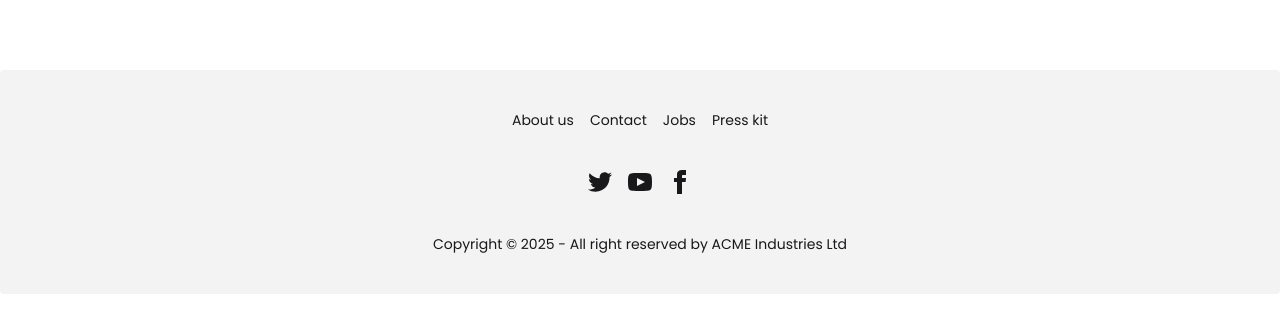
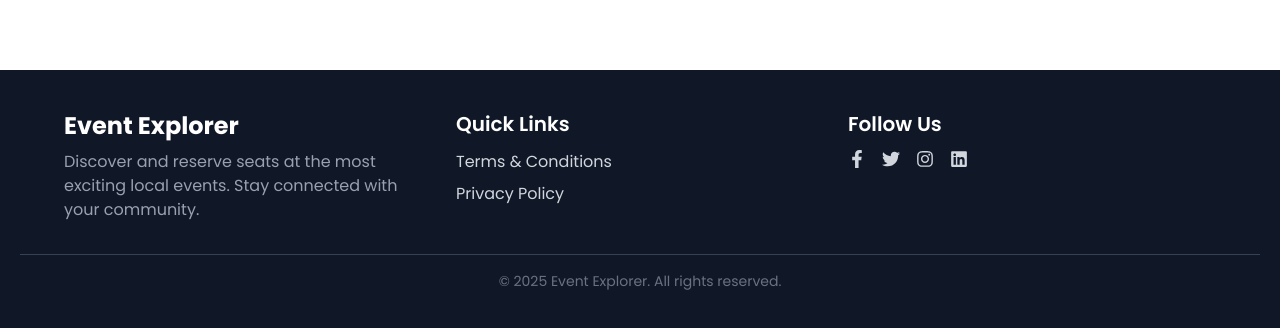
Before and after one commit to Md-Ramjan-Ali/event-explorer, a React (Vite) app: page / in a window 1280 px wide. Shown: the part 1622-1950 px from the top of the page. Before the commit the page ends 1916 px from the top, so only its background shows below. Built offline with nearby package versions, Linux system fonts and the light colour scheme; no server answers.

Commit message:
added footer section

```diff
--- a/src/components/Footer/Footer.jsx
+++ b/src/components/Footer/Footer.jsx
@@ -1,58 +1,84 @@
 import React from 'react';
+import { FaFacebookF, FaInstagram, FaLinkedin, FaTwitter } from 'react-icons/fa';
+import { Link } from 'react-router';
 
 const Footer = () => {
   return (
     <div>
-      <footer className="footer footer-horizontal footer-center bg-base-200 text-base-content rounded p-10">
-        <nav className="grid grid-flow-col gap-4">
-          <a className="link link-hover">About us</a>
-          <a className="link link-hover">Contact</a>
-          <a className="link link-hover">Jobs</a>
-          <a className="link link-hover">Press kit</a>
-        </nav>
-        <nav>
-          <div className="grid grid-flow-col gap-4">
-            <a>
-              <svg
-                xmlns="http://www.w3.org/2000/svg"
-                width="24"
-                height="24"
-                viewBox="0 0 24 24"
-                className="fill-current"
+      <footer className="bg-gray-900 text-gray-100 py-10 px-5 mt-16">
+        <div className="max-w-6xl mx-auto grid grid-cols-1 md:grid-cols-3 gap-6">
+          {/* Left Column: Logo + Description */}
+          <div>
+            <h2 className="text-2xl font-bold text-white">Event Explorer</h2>
+            <p className="mt-2 text-gray-400">
+              Discover and reserve seats at the most exciting local events. Stay
+              connected with your community.
+            </p>
+          </div>
+
+          {/* Middle Column: Links */}
+          <div>
+            <h3 className="text-xl font-semibold text-white mb-3">
+              Quick Links
+            </h3>
+            <ul className="space-y-2 text-gray-300">
+              <li>
+                <Link to="/terms" className="hover:text-white">
+                  Terms & Conditions
+                </Link>
+              </li>
+              <li>
+                <Link to="/privacy" className="hover:text-white">
+                  Privacy Policy
+                </Link>
+              </li>
+            </ul>
+          </div>
+
+          {/* Right Column: Social */}
+          <div>
+            <h3 className="text-xl font-semibold text-white mb-3">Follow Us</h3>
+            <div className="flex gap-4 text-gray-300 text-lg">
+              <a
+                href="https://facebook.com"
+                target="_blank"
+                rel="noopener noreferrer"
+                className="hover:text-white"
               >
-                <path d="M24 4.557c-.883.392-1.832.656-2.828.775 1.017-.609 1.798-1.574 2.165-2.724-.951.564-2.005.974-3.127 1.195-.897-.957-2.178-1.555-3.594-1.555-3.179 0-5.515 2.966-4.797 6.045-4.091-.205-7.719-2.165-10.148-5.144-1.29 2.213-.669 5.108 1.523 6.574-.806-.026-1.566-.247-2.229-.616-.054 2.281 1.581 4.415 3.949 4.89-.693.188-1.452.232-2.224.084.626 1.956 2.444 3.379 4.6 3.419-2.07 1.623-4.678 2.348-7.29 2.04 2.179 1.397 4.768 2.212 7.548 2.212 9.142 0 14.307-7.721 13.995-14.646.962-.695 1.797-1.562 2.457-2.549z"></path>
-              </svg>
-            </a>
-            <a>
-              <svg
-                xmlns="http://www.w3.org/2000/svg"
-                width="24"
-                height="24"
-                viewBox="0 0 24 24"
-                className="fill-current"
+                <FaFacebookF />
+              </a>
+              <a
+                href="https://twitter.com"
+                target="_blank"
+                rel="noopener noreferrer"
+                className="hover:text-white"
               >
-                <path d="M19.615 3.184c-3.604-.246-11.631-.245-15.23 0-3.897.266-4.356 2.62-4.385 8.816.029 6.185.484 8.549 4.385 8.816 3.6.245 11.626.246 15.23 0 3.897-.266 4.356-2.62 4.385-8.816-.029-6.185-.484-8.549-4.385-8.816zm-10.615 12.816v-8l8 3.993-8 4.007z"></path>
-              </svg>
-            </a>
-            <a>
-              <svg
-                xmlns="http://www.w3.org/2000/svg"
-                width="24"
-                height="24"
-                viewBox="0 0 24 24"
-                className="fill-current"
+                <FaTwitter />
+              </a>
+              <a
+                href="https://instagram.com"
+                target="_blank"
+                rel="noopener noreferrer"
+                className="hover:text-white"
               >
-                <path d="M9 8h-3v4h3v12h5v-12h3.642l.358-4h-4v-1.667c0-.955.192-1.333 1.115-1.333h2.885v-5h-3.808c-3.596 0-5.192 1.583-5.192 4.615v3.385z"></path>
-              </svg>
-            </a>
+                <FaInstagram />
+              </a>
+              <a
+                href="https://linkedin.com"
+                target="_blank"
+                rel="noopener noreferrer"
+                className="hover:text-white"
+              >
+                <FaLinkedin />
+              </a>
+            </div>
           </div>
-        </nav>
-        <aside>
-          <p>
-            Copyright © {new Date().getFullYear()} - All right reserved by ACME
-            Industries Ltd
-          </p>
-        </aside>
+        </div>
+
+        {/* Bottom Line */}
+        <div className="text-center text-gray-500 text-sm mt-8 border-t pt-4 border-gray-700">
+          © {new Date().getFullYear()} Event Explorer. All rights reserved.
+        </div>
       </footer>
     </div>
   );
--- a/src/components/Navbar/Navbar.jsx
+++ b/src/components/Navbar/Navbar.jsx
@@ -1,15 +1,16 @@
 import React, { use } from "react";
 import { Link, NavLink } from "react-router";
-import profileLogo from "../../assets/profileLogo.png";
+// import profileLogo from "../../assets/profileLogo.png";
 import { AuthContext } from "../../AuthProvider/AuthContext";
 
 const Navbar = () => {
+  const { user, logOut } = use(AuthContext);
+  console.log(user);
+  // const { displayName } = user;
 
-  const { user, logOut } = use(AuthContext);
-
-  const handleLogOut=()=>{
-    logOut()
-  }
+  const handleLogOut = () => {
+    logOut();
+  };
   const links = (
     <>
       <li>
@@ -57,8 +58,19 @@ const Navbar = () => {
         <ul className="flex gap-5">{links}</ul>
       </div>
       <div className="navbar-end gap-5">
-        <div className="w-1/16 cursor-pointer">
-          <img className="rounded-full" src={profileLogo} alt="" />
+        <div
+          className="cursor-pointer tooltip tooltip-left"
+          data-tip={user?.displayName}
+        >
+          {user ? (
+            <img
+              className="rounded w-20 h-10 card shadow-sm"
+              src={`${user ? user.photoURL : ""}`}
+              alt=""
+            />
+          ) : (
+            ""
+          )}
         </div>
         {user ? (
           <button onClick={handleLogOut} className="btn">
--- a/src/components/UpcomingEvents/EventCard.jsx
+++ b/src/components/UpcomingEvents/EventCard.jsx
@@ -4,7 +4,7 @@ import { MdDateRange } from "react-icons/md";
 import { Link } from "react-router";
 
 const EventCard = ({ event }) => {
-  console.log(event);
+  // console.log(event);
   const {
     id,
     name,
--- a/src/pages/Profile/Profile.jsx
+++ b/src/pages/Profile/Profile.jsx
@@ -1,5 +1,6 @@
 import React, { use } from "react";
 import { AuthContext } from "../../AuthProvider/AuthContext";
+import { MdEmail } from "react-icons/md";
 
 const Profile = () => {
   const { user, setUser, updateUser } = use(AuthContext);
@@ -21,11 +22,11 @@ const Profile = () => {
   };
   return (
     <div className="card max-w-3xl mx-auto  my-5 p-5 shadow-sm space-y-3">
-      <div className="flex justify-center">
+      <div className="flex justify-center tooltip" data-tip={displayName}>
         <img className="w-56 h-56 border" src={photoURL} alt="" />
       </div>
       <h2 className="text-xl font-bold text-center">Name: {displayName}</h2>
-      <p className="font-semibold text-center">Email: {email}</p>
+      <p className="font-semibold flex justify-center items-center gap-2"><MdEmail size={24}/> {email}</p>
       {/* update profile */}
       <div className="max-w-2xl md:w-xl mx-auto mt-10">
         <h2 className="text-xl font-bold text-center mb-2">Update Profile</h2>
```
